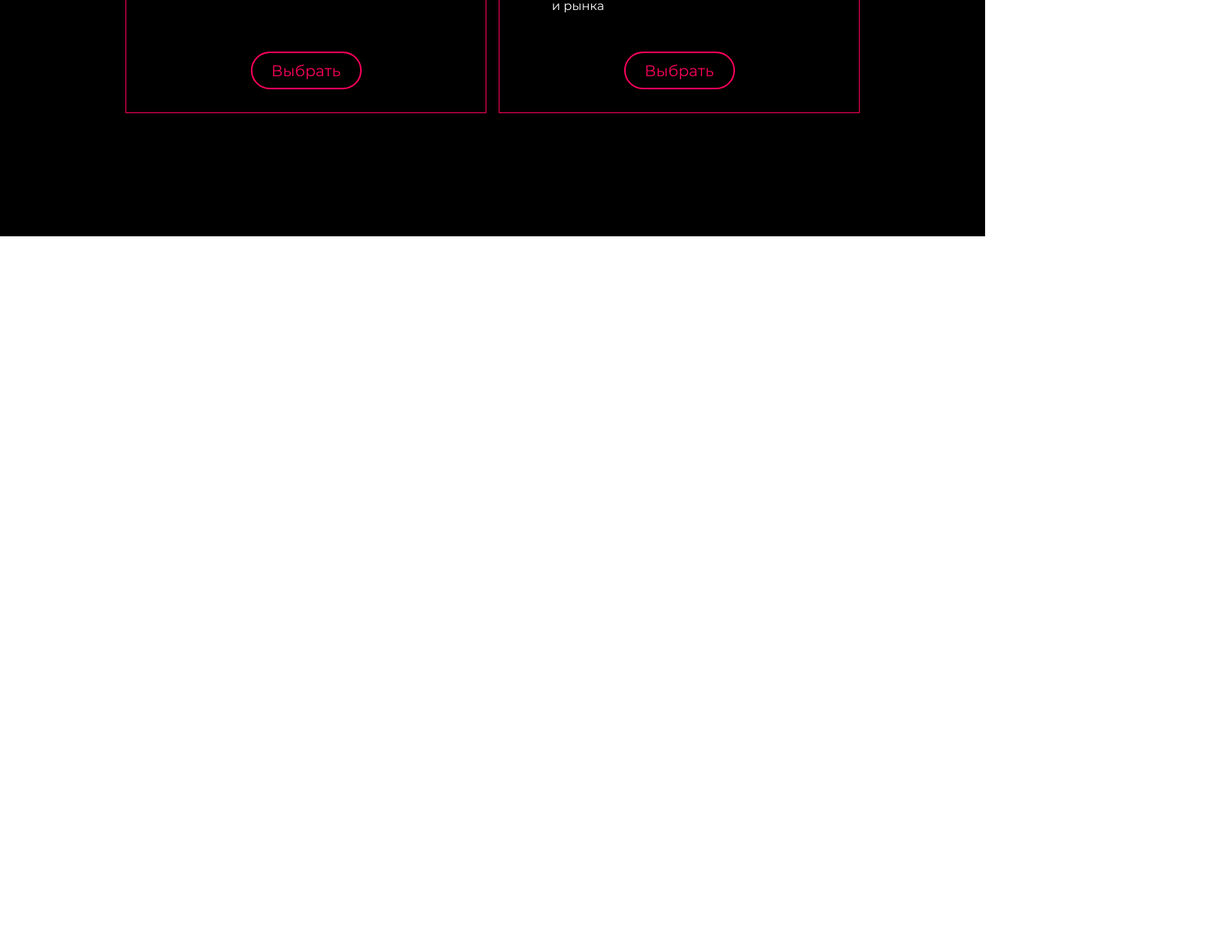
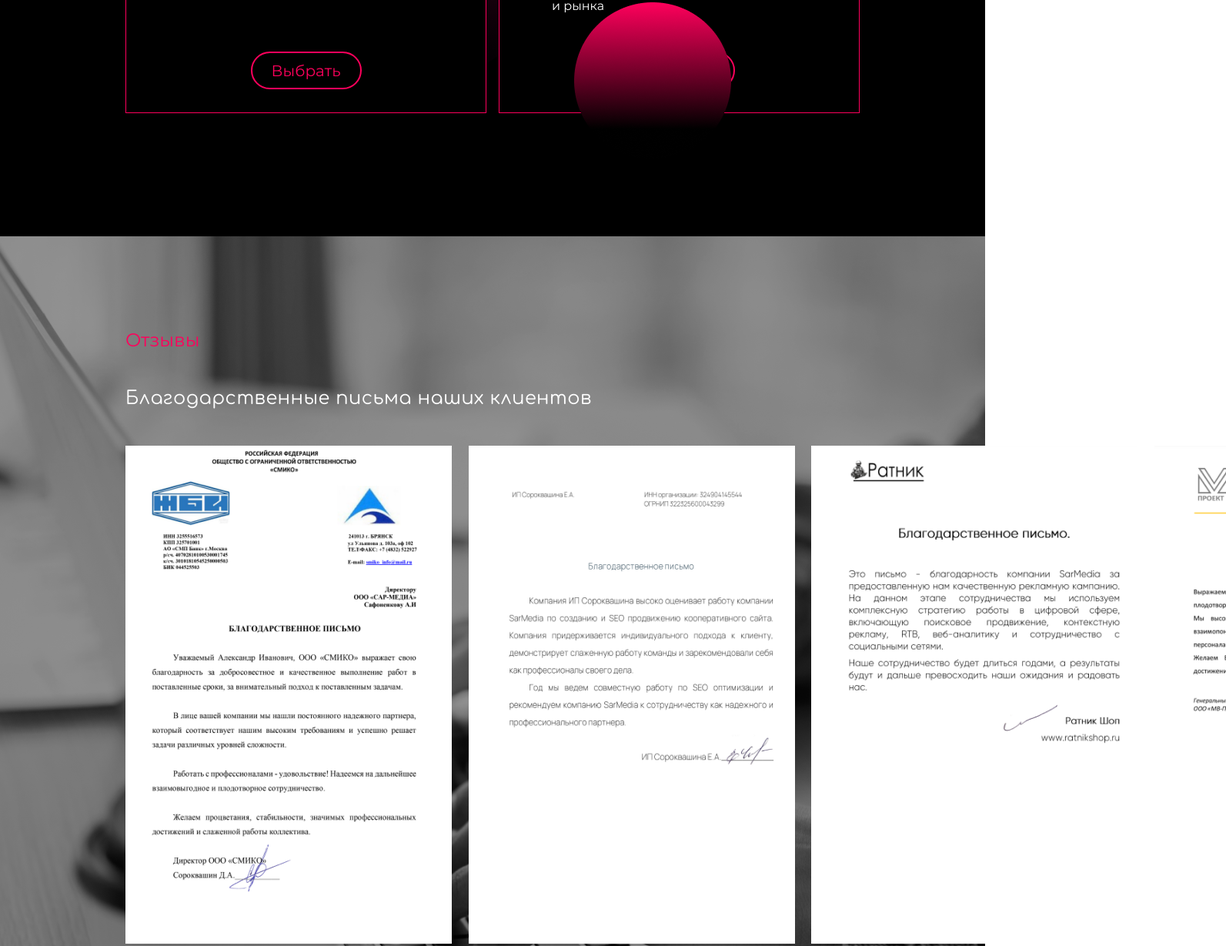
Before and after one commit to Kalimm89/NewProject, a plain HTML site: page index.html in a window 1280 px wide. Shown: the part 5314-6543 px from the top of the page at 77% size, 1593 px wide, since content can reach past the window. Before the commit the page ends 5621 px from the top, so only its background shows below. Drawn offline with Linux system fonts and the light colour scheme.

Commit message:
Section reviews end

```diff
--- a/css/style.css
+++ b/css/style.css
@@ -438,22 +438,38 @@ margin-bottom: 40px;
   height: 1080px;
   background-color: #000;
   color: white;
-
 }
 .offers_wrapper {
   position: relative;
 }
+.offers_ellipse {
+  position: absolute;
+}
+.offers_ellipse-1 {
+  top: 330px;
+  left: 260px;
+}
+.offers_ellipse-2 {
+  top: 110px;
+  right: 300px;
+}
+.offers_ellipse-3 {
+  bottom: -60px;
+  right: 330px;
+  z-index: 3;
+}
 .offers_wrapper_content {
   max-width: 954px;
   margin: 0 auto;
-  /* position: relative; */
   padding-top: 120px;
+
 }
 .offers_card {
   display: grid;
   grid-template-columns: repeat(2, 1fr);
   grid-template-rows: 648px;
   gap: 16px;
+
 }
 .offers_cards {
   display: flex;
@@ -462,7 +478,9 @@ margin-bottom: 40px;
   flex-wrap: wrap;
   align-items: center;
   padding: 0 68px;
-  border: 1px solid #FF005C
+  border: 1px solid #FF005C;
+  z-index: 2;
+  background-color: #000;
 }
 .offers_button {
   display: flex;
@@ -526,3 +544,56 @@ margin-bottom: 40px;
   margin-bottom: 4px;
 }
 /* Offers end */
+/* Reviews start */
+.review {
+  height: 1080px;
+  background: url(/img/reviews-fone.png) no-repeat center;
+  color: white;
+}
+.review_wrapper {
+  max-width: 954px;
+  margin: 0 auto;
+  padding-top: 120px;
+  position: relative;
+}
+.review_wrapper h2 {
+  font-size: 24px;
+  font-weight: 400;
+  line-height: 29px;
+  letter-spacing: 0em;
+  color: #FF005C;
+  margin-bottom: 40px;
+}
+.review_wrapper h3 {
+  font-family: Comfortaa;
+  font-size: 24px;
+  font-weight: 500;
+  line-height: 43px;
+  letter-spacing: 0.02em;
+  margin-bottom: 40px;
+}
+.review_letter {
+  position: relative;
+}
+.review_letter img {
+  margin-right: 24px;
+  display: block;
+  position: absolute;
+}
+.img_letter_1 {
+  top: 0px;
+  left: 0px;
+}
+.img_letter_2 {
+  top: 0px;
+  right: 60px;
+}
+.img_letter_3 {
+  top: 0px;
+  right: -385px;
+}
+.img_letter_4 {
+  top: 0px;
+  right: -500px;
+}
+/* Reviews end */
--- a/index.html
+++ b/index.html
@@ -209,6 +209,9 @@
         <!-- Offers start -->
         <section class="offers">
             <div class="offers_wrapper">
+                <img src="/img/offers-ellipse-1.png" alt="" class="offers_ellipse offers_ellipse-1">
+                <img src="/img/offers-ellipse-2.png" alt="" class="offers_ellipse offers_ellipse-2">
+                <img src="/img/offers-ellipse-3.png" alt="" class="offers_ellipse offers_ellipse-3">
                 <div class="offers_wrapper_content">
                     <h2>Специальные предложения</h2>
                     <h3>Доступные цены</h3>
@@ -247,6 +250,20 @@
             </div>
         </section>
         <!-- Offers end -->
+        <!-- Reviews start -->
+        <section class="review">
+            <div class="review_wrapper">
+                <h2>Отзывы</h2>
+                <h3>Благодарственные письма наших клиентов</h3>
+                <div class="review_letter">
+                    <img src="/img/letter-1.png" alt="" class="img_letter_1">
+                    <img src="/img/letter-2.png" alt="" class="img_letter_2">
+                    <img src="/img/letter-3.png" alt="" class="img_letter_3">
+                    <img src="/img/letter-4.png" alt="" class="img_letter_4">
+                </div>
+            </div>
+        </section>
+        <!-- Reviews end -->
     </main>
 </body>
 </html>
```
Also changed, not shown: img/letter-1.png (added), img/letter-2.png (added), img/letter-3.png (added), img/letter-4.png (added), img/offers-ellipse-1.png (added), img/offers-ellipse-2.png (added), img/offers-ellipse-3.png (added), img/reviews-fone.png (added).
